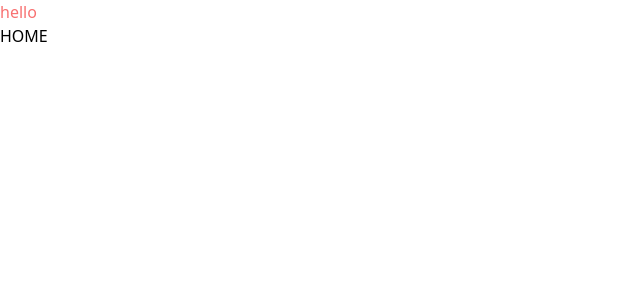
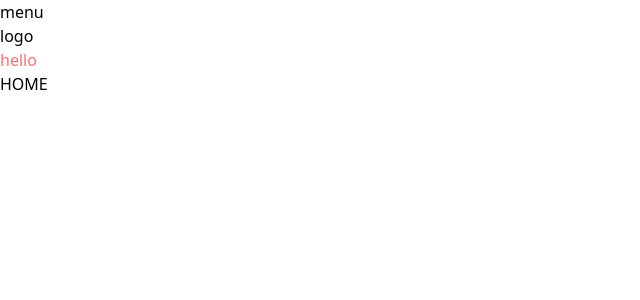
Before and after one commit to notescraze/imnotdb, a Next.js app: page / in a window 1280 px wide. Shown: the top 300 px of the page, without its empty margins (0-640 px from the left). Built offline with nearby package versions, Linux system fonts and the light colour scheme.

Commit message:
more setup

```diff
--- a/package.json
+++ b/package.json
@@ -14,7 +14,8 @@
     "eslint-config-next": "13.2.4",
     "next": "13.2.4",
     "react": "18.2.0",
-    "react-dom": "18.2.0"
+    "react-dom": "18.2.0",
+    "react-icons": "^4.8.0"
   },
   "devDependencies": {
     "autoprefixer": "^10.4.14",
--- a/src/app/layout.jsx
+++ b/src/app/layout.jsx
@@ -1,9 +1,18 @@
+import Header from "@/components/Header";
 import "./globals.css";
 
 export default function RootLayout({ children }) {
   return (
     <html lang="en">
-      <body>{children}</body>
+      <body>
+        {/* header */}
+        <Header />
+        {/* navbar */}
+
+        {/* searchbox */}
+
+        {children}
+      </body>
     </html>
   );
 }
--- /dev/null
+++ b/src/components/Header.jsx
@@ -0,0 +1,12 @@
+import React from "react";
+import MenuItem from "./MenuItem";
+import { AiFillHome } from "react-icons/ai";
+export default function Header() {
+  return (
+    <div>
+      <MenuItem title="HOME" address="/" icon={AiFillHome} />
+      <h1>menu</h1>
+      <h1>logo</h1>
+    </div>
+  );
+}
```
Also changed, not shown: 1 other file (tests, documents, lock files or other folders).
